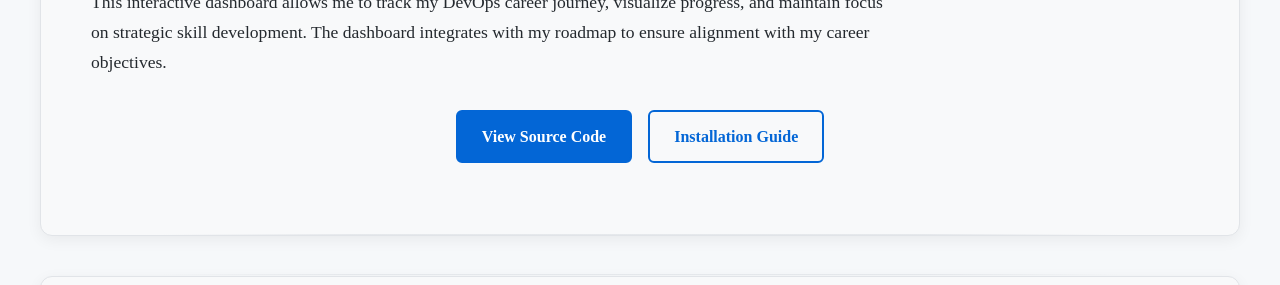
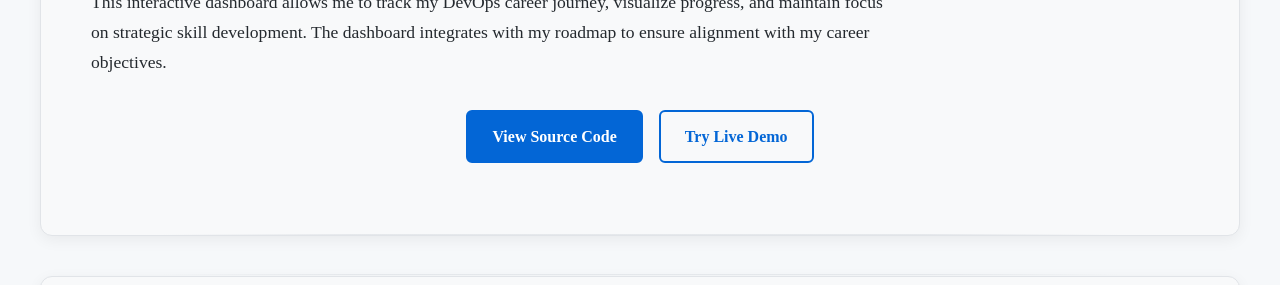
Before and after one commit to joshuamichaelhall/joshuamichaelhall.github.io, a Jekyll site: the page built from pages/dashboard.md, in a window 1280 px wide. Shown: the part 466-751 px from the top of the page. Built offline with Jekyll 4.4.1, drawn with Linux system fonts in a browser that asks for light colours; nearby versions of some CDN libraries.

Commit message:
created demo dashboard

```diff
--- a/assets/css/dashboard.css
+++ b/assets/css/dashboard.css
@@ -37,6 +37,17 @@
 
 .secondary-btn:hover {
   background-color: var(--primary-color);
+  color: white;
+}
+
+.tertiary-btn {
+  background-color: white;
+  color: var(--text-color);
+  border: 2px solid var(--text-light-color);
+}
+
+.tertiary-btn:hover {
+  background-color: var(--text-light-color);
   color: white;
 }
 
--- a/pages/dashboard.md
+++ b/pages/dashboard.md
@@ -12,7 +12,7 @@
 
   <div class="dashboard-buttons">
     <a href="https://github.com/joshuamichaelhall/devops-career-dashboard" target="_blank" class="btn primary-btn">View Source Code</a>
-    <a href="https://github.com/joshuamichaelhall/devops-career-dashboard#installation--setup" target="_blank" class="btn secondary-btn">Installation Guide</a>
+    <a href="https://devops-dashboard.joshuamichaelhall.com?demo=true" target="_blank" class="btn secondary-btn">Try Live Demo</a>
   </div>
 </div>
 
@@ -171,7 +171,8 @@
 
     <div class="cta-buttons">
       <a href="https://github.com/joshuamichaelhall/devops-career-dashboard" target="_blank" class="btn primary-btn">View on GitHub</a>
-      <a href="/blog/2025/05/20/strategic-approach-to-devops-skills" class="btn secondary-btn">Read Development Story</a>
+      <a href="https://devops-dashboard.joshuamichaelhall.com?demo=true" target="_blank" class="btn secondary-btn">Try Live Demo</a>
+      <a href="/blog/2025/05/20/strategic-approach-to-devops-skills" class="btn tertiary-btn">Read Development Story</a>
     </div>
 
     <p class="footnote">The dashboard was developed with assistance from Claude.ai, demonstrating how AI can enhance productivity in software development.</p>
```
